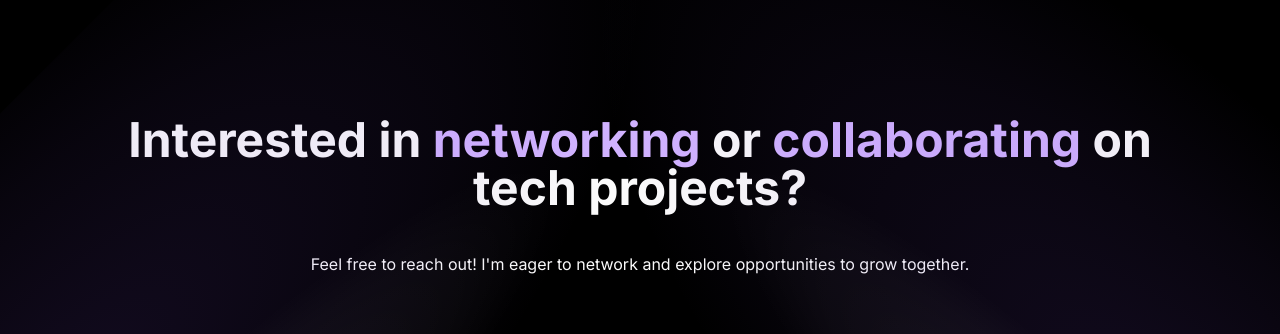
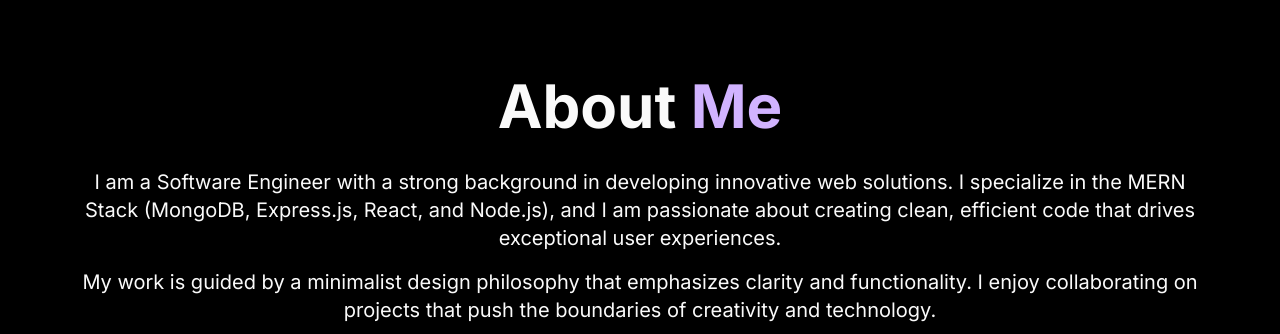
Before and after one commit to sherard-dalaguit/stephen_portfolio, a Next.js app: page / in a window 1280 px wide. Shown: the part 2460-2794 px from the top of the page. Built offline with nearby package versions, Linux system fonts and the light colour scheme.

Commit message:
add AboutMe and Skills components to showcase personal information and skills

```diff
--- /dev/null
+++ b/components/AboutMe.tsx
@@ -0,0 +1,23 @@
+import Skills from "@/components/Skills";
+
+const AboutMe = () => {
+	return (
+		<div id="about" className="max-w-screen-xl mx-auto w-full py-40 px-20">
+			<h1 className="text-center font-bold text-[40px] md:text-5xl lg:text-6xl">
+				About <span className="text-[#d1b3ff]">Me</span>
+			</h1>
+			<p className="mt-8 text-center text-lg lg:text-xl">
+				I am a Software Engineer with a strong background in developing innovative web solutions.
+				I specialize in the MERN Stack (MongoDB, Express.js, React, and Node.js), and I am passionate about creating clean,
+				efficient code that drives exceptional user experiences.
+			</p>
+			<p className="mt-4 text-center text-lg lg:text-xl">
+				My work is guided by a minimalist design philosophy that emphasizes clarity and functionality.
+				I enjoy collaborating on projects that push the boundaries of creativity and technology.
+			</p>
+			<Skills />
+		</div>
+	)
+}
+
+export default AboutMe;
--- /dev/null
+++ b/components/Skills.tsx
@@ -0,0 +1,21 @@
+import {skills} from "@/data";
+
+const Skills = () => {
+  return (
+    <section id="skills" className="max-w-screen-xl mx-auto w-full py-15 px-20">
+      <h1 className="text-center font-bold text-[32px] md:text-4xl lg:text-5xl mb-10">
+        My <span className="text-[#d1b3ff]">Skills</span>
+      </h1>
+      <div className="grid grid-cols-2 sm:grid-cols-4 gap-8 justify-items-center">
+        {skills.map((skill, index) => (
+          <div key={index} className="flex flex-col items-center">
+            {skill.icon}
+            <span className="mt-2 text-lg">{skill.name}</span>
+          </div>
+        ))}
+      </div>
+    </section>
+  );
+};
+
+export default Skills;
```
